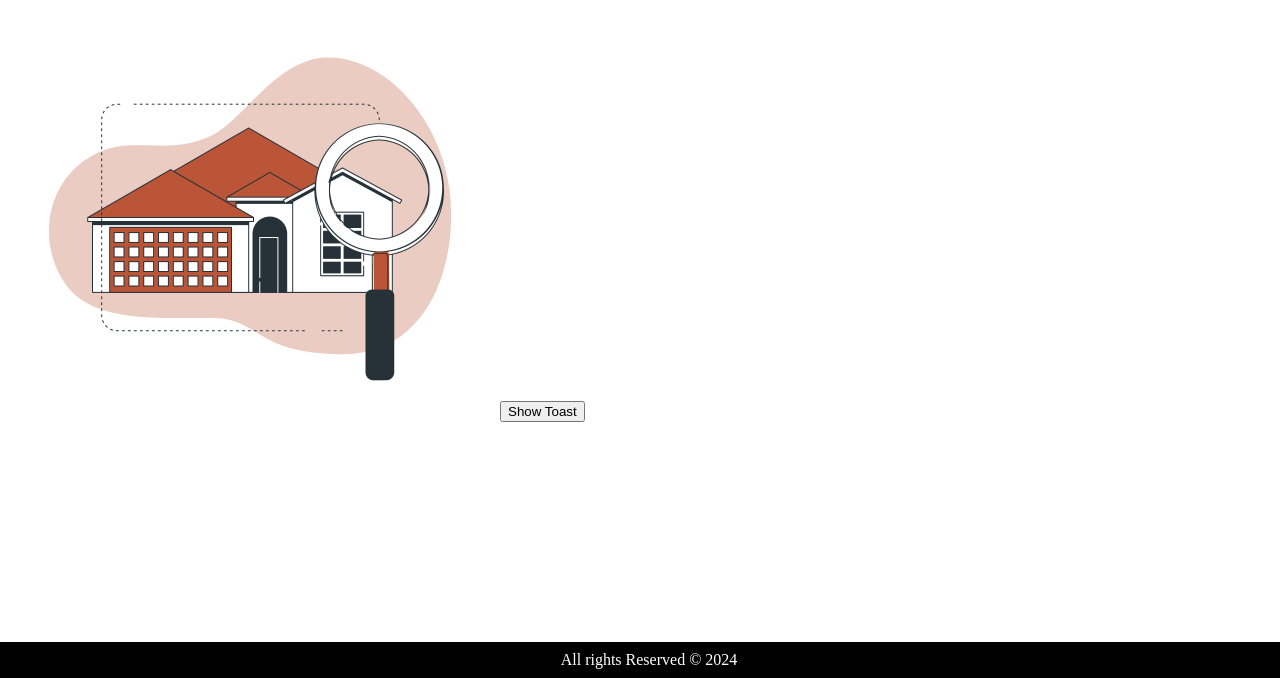
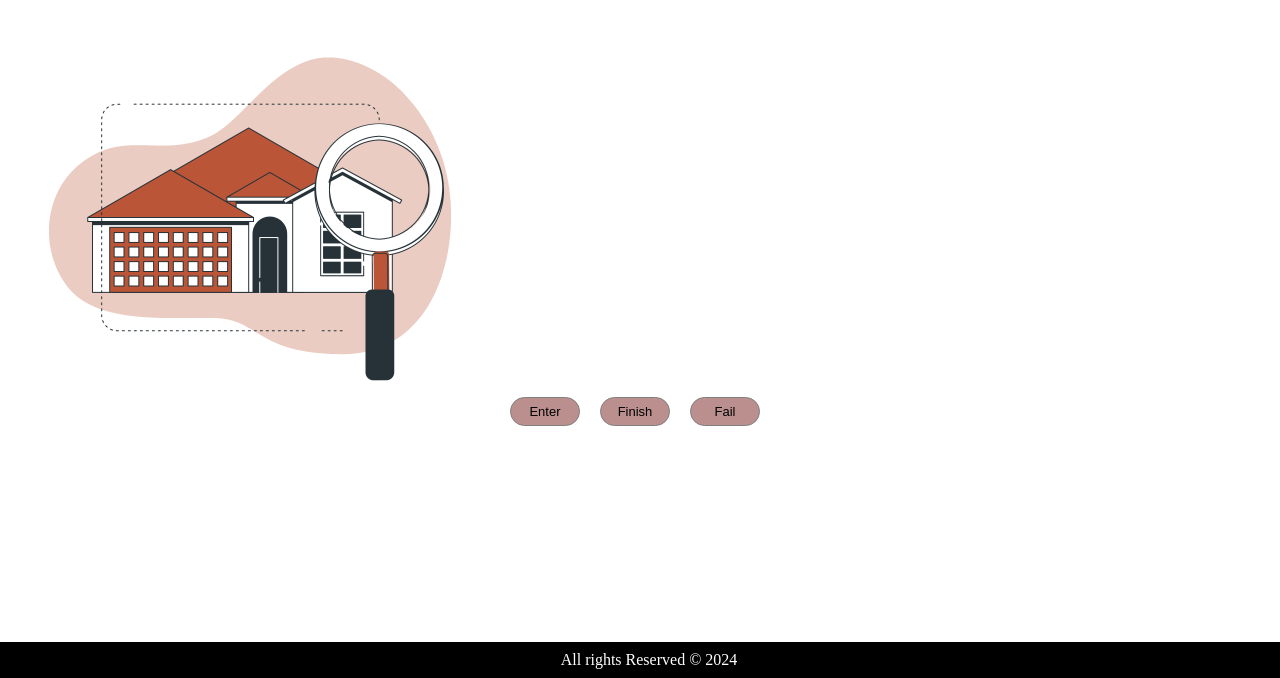
Before and after one commit to Shrushti110/React-Application-routing, a React app: page / in a window 1280 px wide. Shown: the part 122-800 px from the top of the page. Built offline with nearby package versions, Linux system fonts and the light colour scheme.

Commit message:
buttons created

```diff
--- a/src/components/Navbar/navbar.css
+++ b/src/components/Navbar/navbar.css
@@ -26,3 +26,12 @@
     margin-bottom: 30px;
     border-radius: 30px;
 }
+.btn{
+    background-color: rosybrown;
+    border: 1px solid gray;
+    padding: 6px;
+    width: 70px;
+    border-radius: 20px;
+    margin: 10px;
+    font-size: 13px;
+}
--- a/src/views/Home/home.js
+++ b/src/views/Home/home.js
@@ -3,7 +3,7 @@ import Navbar from "./../../components/Navbar/navbar"
 import HomeImg from "./House (2).png"
 import "./Home.css"
 import Footer from '../../Footer/Footer'
-import  Toaster  from "react-hot-toast"
+import toast,{ Toaster } from 'react-hot-toast'
 
 function home() {
   return (
@@ -13,13 +13,36 @@ function home() {
 
         <img src={HomeImg} className='img'/>
 
-        <button type="button" onClick={()=>{
+        <button type="button"className='btn' onClick={()=>{
+          toast.loading("Wait for few seconds...!")
+        }}>
+         Enter
+        </button>
 
+        <button type="button" className='btn' onClick={()=>{
+          toast.dismiss()
+          toast.success("Loaded Sucessfully",{
+            icon:"🛸",
+            duration:4000,
+            style:{
+              borderRadius:"20px",
+              background:"hot-pink",
+              color:"black"
+            }
+          })
         }}>
-          Show Toast
+          Finish
+        </button>
+
+        <button type="button" className='btn' onClick={()=>{
+          toast.dismiss()
+          toast.error("Failed to connect")
+        }}>
+          Fail
         </button>
 
         <Footer/>
+        <Toaster/>
     </div>
   )
 }
```
